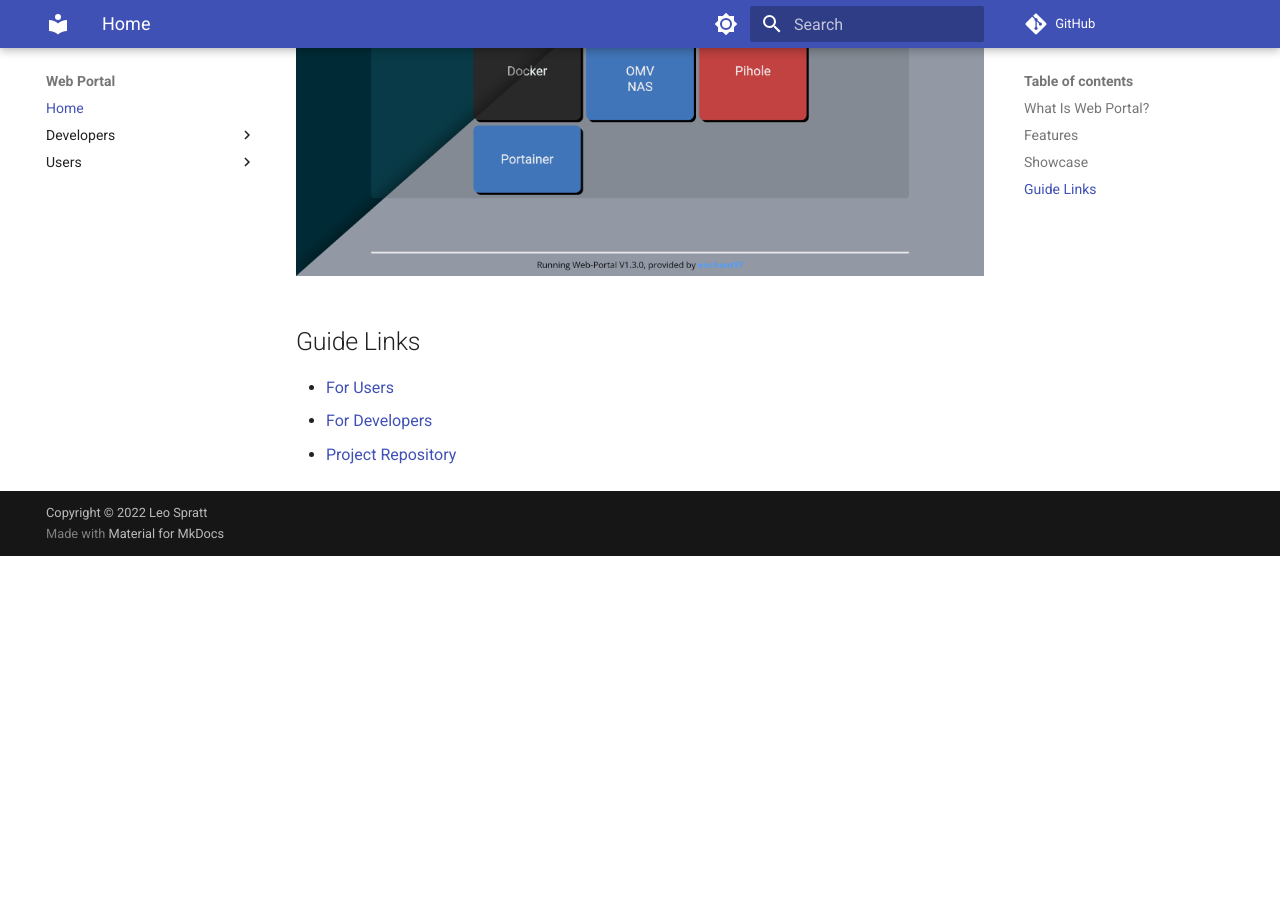
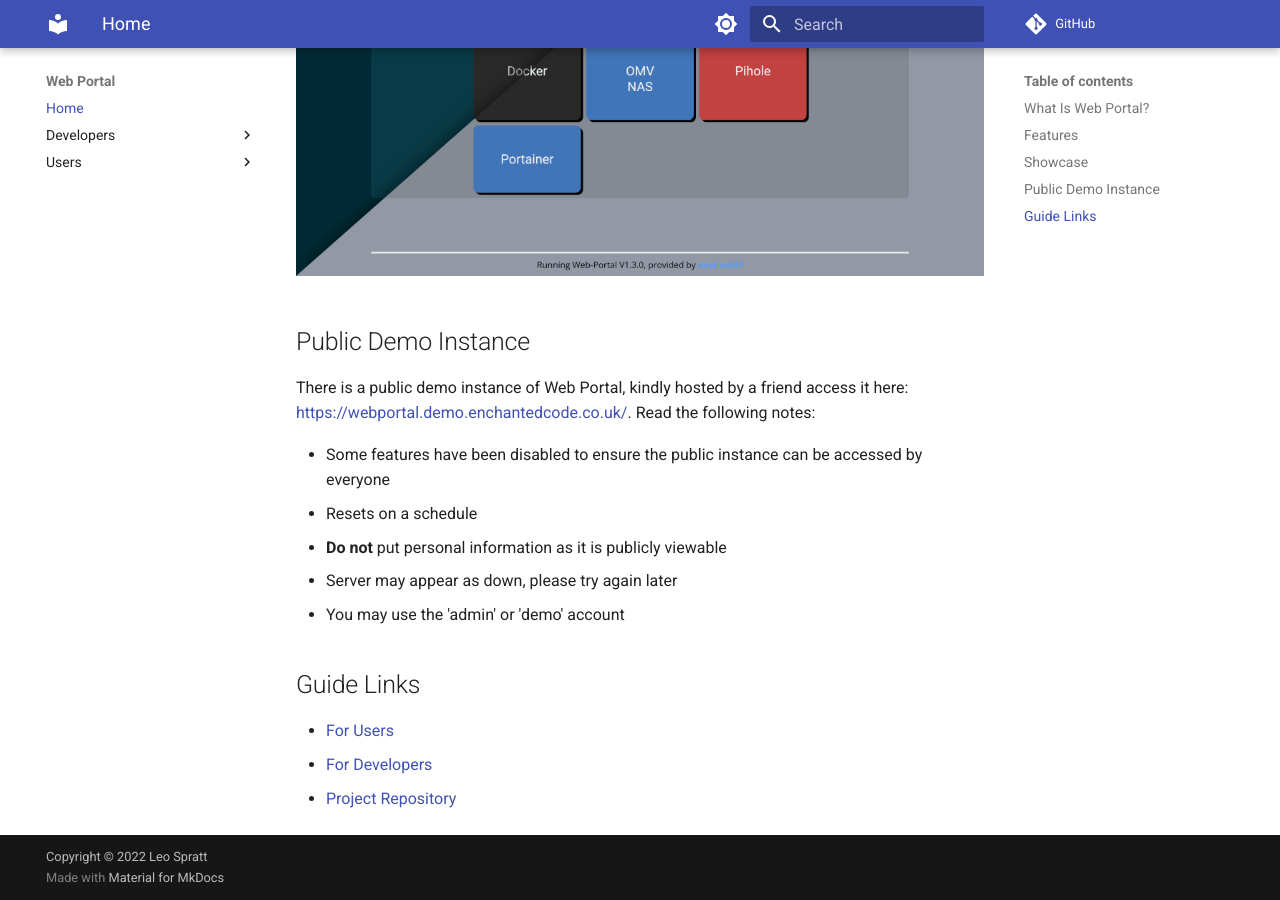
Before and after one commit to enchant97/web-portal, an MkDocs documentation site: the page built from docs/index.md, in a window 1280 px wide and 900 px high, scrolled down 1583 px. Built offline with MkDocs 1.6.1 and Material for MkDocs 9.7.7, drawn with Linux system fonts in a browser that asks for light colours; comment, search, counter and statistics services are not loaded; before the commit the page ends 2139 px from its top, so only the background shows below that.

Commit message:
add note about public demo

```diff
--- a/docs/index.md
+++ b/docs/index.md
@@ -30,6 +30,15 @@
 ## Showcase
 [![web-portal showcase image, showing dark and light themes](assets/portal-view.png)](assets/portal-view.png)
 
+## Public Demo Instance
+There is a public demo instance of Web Portal, kindly hosted by a friend access it here: <https://webportal.demo.enchantedcode.co.uk/>. Read the following notes:
+
+- Some features have been disabled to ensure the public instance can be accessed by everyone
+- Resets on a schedule
+- **Do not** put personal information as it is publicly viewable
+- Server may appear as down, please try again later
+- You may use the 'admin' or 'demo' account
+
 ## Guide Links
 - [For Users](users/index.md)
 - [For Developers](developers/index.md)
```
Also changed, not shown: README.md (+9 -0 lines).
